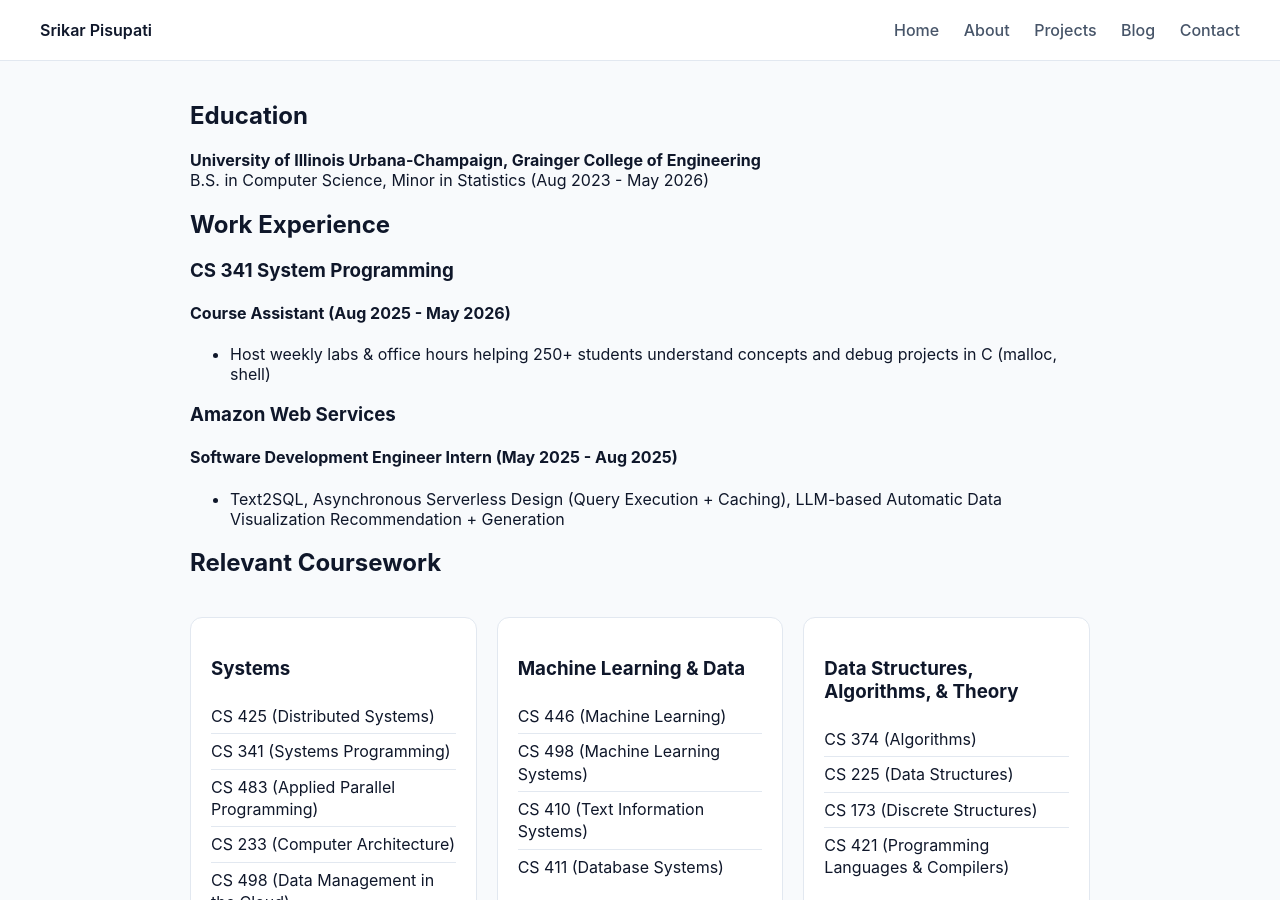
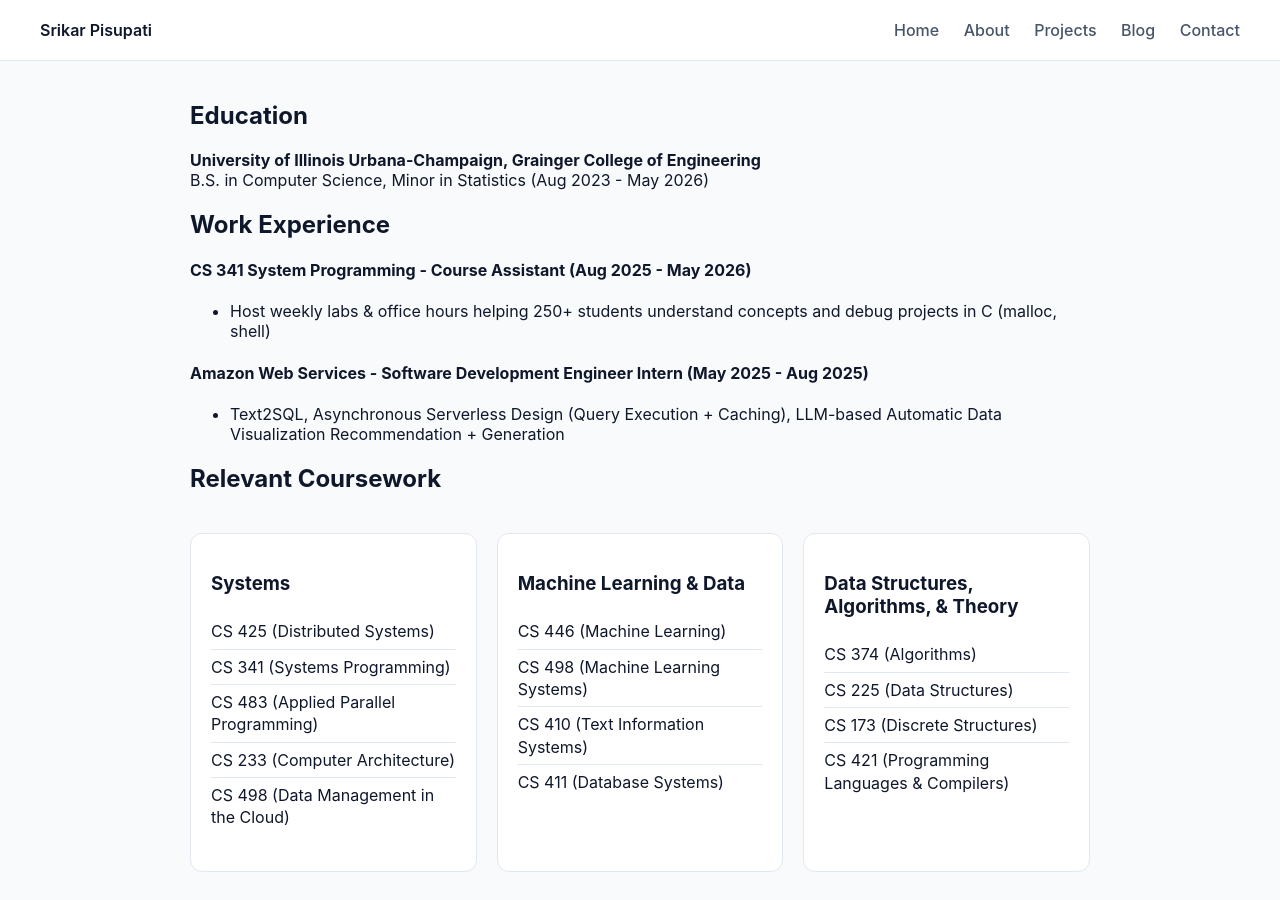
Before and after one commit to srikarpisupati/srikarpisupati.github.io, a Jekyll site: the page built from about.md, in a window 1280 px wide and 900 px high. Built offline with Jekyll 4.4.1, drawn with Linux system fonts in a browser that asks for light colours.

```diff
--- a/about.md
+++ b/about.md
@@ -11,12 +11,10 @@ permalink: /about/
 
 ## Work Experience
 
-### CS 341 System Programming
-#### Course Assistant (Aug 2025 - May 2026)
+#### CS 341 System Programming - Course Assistant (Aug 2025 - May 2026)
 * Host weekly labs & office hours helping 250+ students understand concepts and debug projects in C (malloc, shell)
 
-### Amazon Web Services
-#### Software Development Engineer Intern (May 2025 - Aug 2025)
+#### Amazon Web Services - Software Development Engineer Intern (May 2025 - Aug 2025)
 * Text2SQL, Asynchronous Serverless Design (Query Execution + Caching), LLM-based Automatic Data Visualization Recommendation + Generation
 
 ## Relevant Coursework
```
